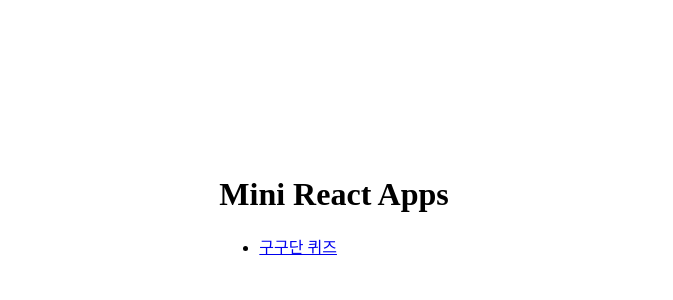
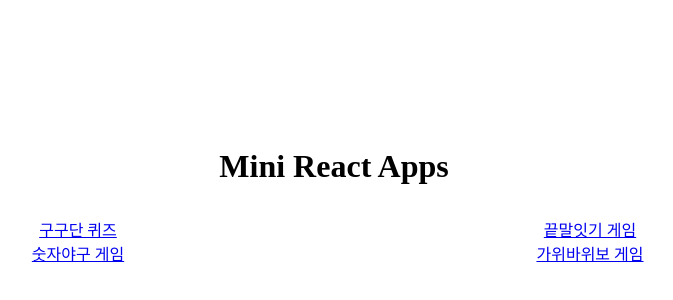
Before and after one commit to jjanmo/react-games, a React (Create React App) app: page /#/ in a window 1280 px wide. Shown: the part 74-374 px from the top of the page, without its empty margins (306-979 px from the left). Built offline with nearby package versions, Linux system fonts and the light colour scheme; the HTML template or start-up script is replaced by a standard one.

Commit message:
Update home style

```diff
--- a/src/routes/Home.js
+++ b/src/routes/Home.js
@@ -1,18 +1,28 @@
 import React from 'react';
 import { Link } from 'react-router-dom';
+import styles from '../styles/Home.module.css';
 
 class Home extends React.Component {
     render() {
         return (
-            <div>
-                <h1>Mini React Apps</h1>
-                <div>
-                    <ul>
-                        <li>
-                            <Link to="/gugudan">구구단 퀴즈</Link>
-                        </li>
-                    </ul>
-                </div>
+            <div className={styles.container}>
+                <h1 className={styles.title}>Mini React Apps</h1>
+                {/* <div> */}
+                <ul className={styles.listContainer}>
+                    <li>
+                        <Link to="/gugudan">구구단 퀴즈</Link>
+                    </li>
+                    <li>
+                        <Link to="/endword">끝말잇기 게임</Link>
+                    </li>
+                    <li>
+                        <Link to="/number-baseball">숫자야구 게임</Link>
+                    </li>
+                    <li>
+                        <Link to="/scissor-rock-paper">가위바위보 게임</Link>
+                    </li>
+                </ul>
+                {/* </div> */}
             </div>
         );
     }
--- /dev/null
+++ b/src/styles/Home.module.css
@@ -0,0 +1,30 @@
+* {
+    padding: 0;
+    margin: 0;
+}
+
+.container {
+    width: 80%;
+    height: 100vh;
+    display: flex;
+    flex-direction: column;
+    justify-content: center;
+    align-items: center;
+}
+
+.title {
+    width: 100%;
+    text-align: center;
+    margin-bottom: 2rem;
+}
+
+.listContainer {
+    width: 100%;
+    display: grid;
+    grid-template-columns: repeat(2, 50%);
+}
+
+.listContainer > li {
+    list-style: none;
+    text-align: center;
+}
```
